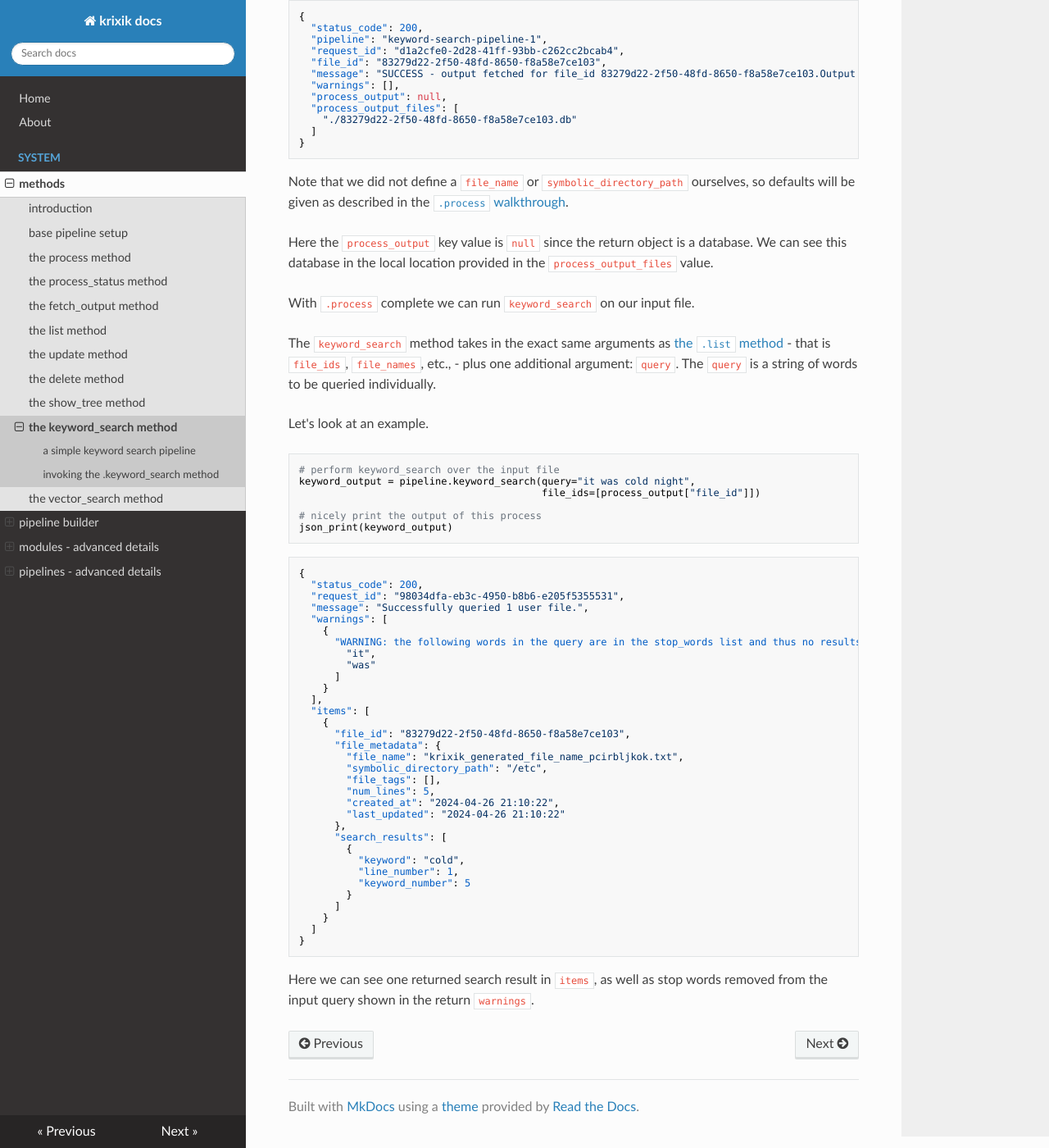
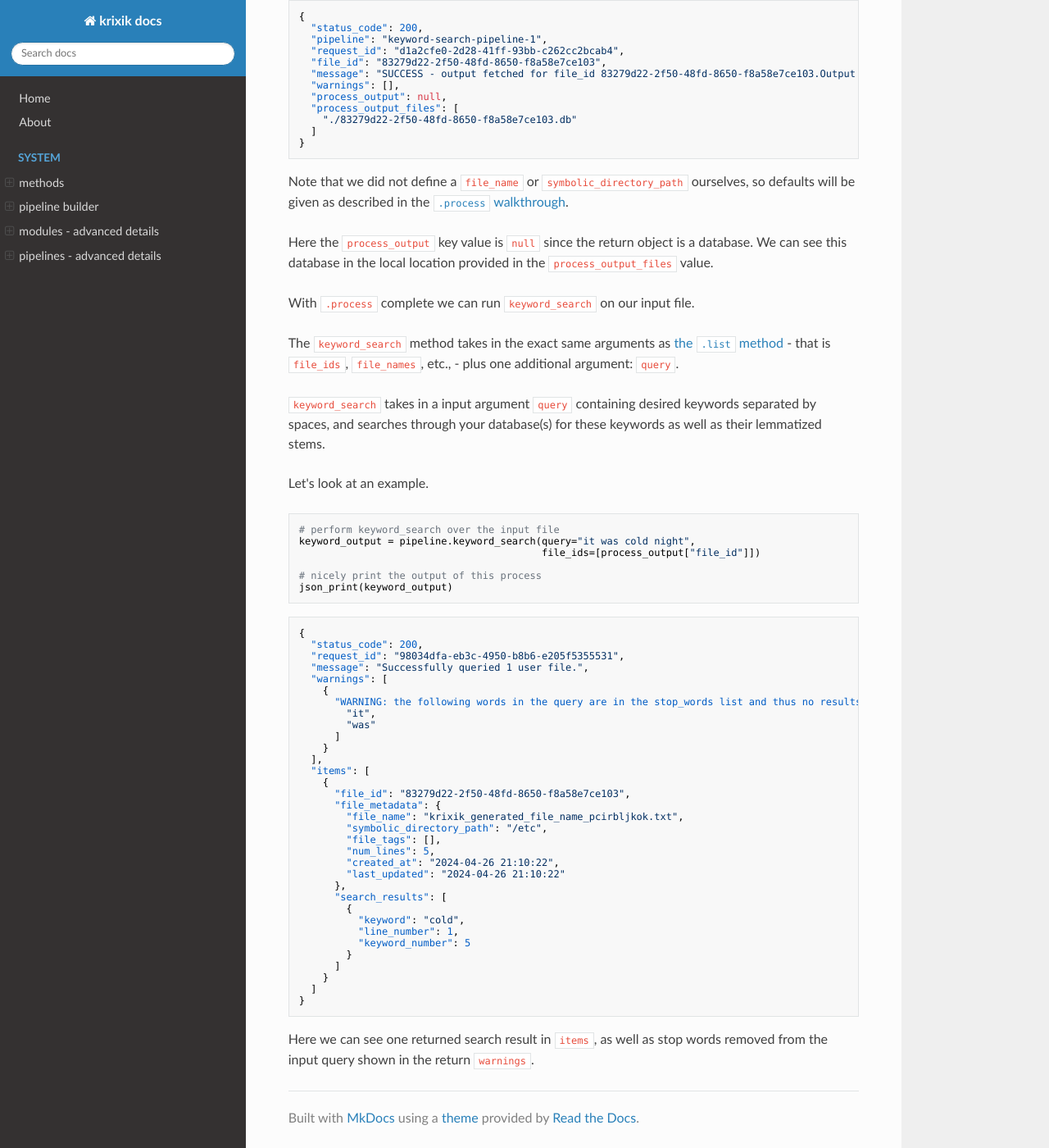
Before and after one commit to krixik-ai/python-client, an MkDocs documentation site: the page built from docs/system/keyword_search_method.md, in a window 1280 px wide and 1400 px high, scrolled down 1157 px. Shown: the whole window at 82% size. Built offline with MkDocs 1.6.1, drawn with Linux system fonts in a browser that asks for light colours; nearby versions of some CDN libraries; some of the changed text lies outside the part shown.

Commit message:
pipeline example docs

```diff
--- a/docs/system/keyword_search.md
+++ b/docs/system/keyword_search_method.md
@@ -6,7 +6,6 @@
 
 - [a simple keyword search pipeline](#a-simple-keyword-search-pipeline)
 - [invoking the `.keyword_search`  method](#invoking-the-keyword_search-method)
-
 
 ### a simple keyword search pipeline
 
@@ -73,7 +72,9 @@
 
 With `.process` complete we can run `keyword_search` on our input file.
 
-The `keyword_search` method takes in the exact same arguments as [the `.list` method](list.md) - that is `file_ids`, `file_names`, etc., - plus one additional argument: `query`.  The `query` is a string of words to be queried individually.
+The `keyword_search` method takes in the exact same arguments as [the `.list` method](list.md) - that is `file_ids`, `file_names`, etc., - plus one additional argument: `query`.
+
+`keyword_search` takes in a input argument `query` containing desired keywords separated by spaces, and searches through your database(s) for these keywords as well as their lemmatized stems.
 
 Let's look at an example.
 
```
Also changed, not shown: 1 other file.
